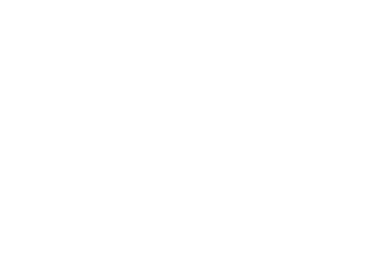
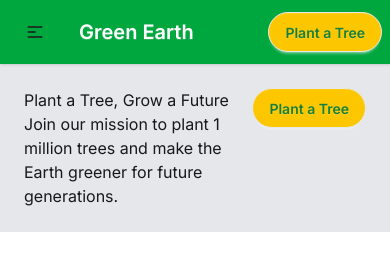
Before and after one commit to Mr-Shahadat321/assignment-6, a plain HTML site: page index.html in a window 390 px wide. Drawn offline with nearby package versions, Linux system fonts and the light colour scheme.

Commit message:
create navbar

```diff
--- a/index.html
+++ b/index.html
@@ -1,11 +1,94 @@
 <!DOCTYPE html>
 <html lang="en">
-<head>
-    <meta charset="UTF-8">
-    <meta name="viewport" content="width=device-width, initial-scale=1.0">
-    <title>Document</title>
-</head>
-<body>
+  <head>
+    <meta charset="UTF-8" />
+    <meta name="viewport" content="width=device-width, initial-scale=1.0" />
 
-</body>
+    <!-- google-font -->
+    <link rel="preconnect" href="https://fonts.googleapis.com" />
+    <link rel="preconnect" href="https://fonts.gstatic.com" crossorigin />
+    <link
+      href="https://fonts.googleapis.com/css2?family=Inter:ital,opsz,wght@0,14..32,100..900;1,14..32,100..900&display=swap"
+      rel="stylesheet"
+    />
+
+    <!-- daisy-UI and tailwind -->
+    <link
+      href="https://cdn.jsdelivr.net/npm/daisyui@5"
+      rel="stylesheet"
+      type="text/css"
+    />
+    <script src="https://cdn.jsdelivr.net/npm/@tailwindcss/browser@4"></script>
+    <title>Green Earth</title>
+    <style>
+      * {
+        font-family: "Inter", sans-serif;
+      }
+    </style>
+  </head>
+  <body>
+    <header>
+      <!-- navbar section -->
+      <div class="navbar bg-green-600 shadow-sm">
+        <div class="navbar-start">
+          <div class="dropdown text-white">
+            <div tabindex="0" role="button" class="btn btn-ghost lg:hidden">
+              <svg
+                xmlns="http://www.w3.org/2000/svg"
+                class="h-5 w-5"
+                fill="none"
+                viewBox="0 0 24 24"
+                stroke="currentColor"
+              >
+                <path
+                  stroke-linecap="round"
+                  stroke-linejoin="round"
+                  stroke-width="2"
+                  d="M4 6h16M4 12h8m-8 6h16"
+                />
+              </svg>
+            </div>
+            <ul
+              tabindex="0"
+              class="menu menu-sm dropdown-content bg-base-100 rounded-box z-1 mt-3 w-52 p-2 shadow"
+            >
+              <li><a>About</a></li>
+              <li>Gallery</li>
+              >
+              <li><a>Plant a Tree</a></li>
+            </ul>
+          </div>
+          <a class="btn btn-ghost text-xl text-white">Green Earth</a>
+        </div>
+        <div class="navbar-center hidden lg:flex">
+          <ul class="menu menu-horizontal px-1 flex gap-4 text-white">
+            <li>About</li>
+            <li>Gallery</li>
+            <li>Plant a Tree</li>
+          </ul>
+        </div>
+        <div class="navbar-end">
+          <a class="btn bg-yellow-400 text-[#15803D] rounded-3xl"
+            >Plant a Tree</a
+          >
+        </div>
+      </div>
+    </header>
+
+    <section>
+      <!-- banner-section -->
+      <div class="bg-gray-200 p-6 flex justify">
+        <img src="./" alt="" />
+        <div>
+            <h1>Plant a Tree, Grow a Future</h1>
+        <p>
+          Join our mission to plant 1 million trees and make the Earth greener
+          for future generations.
+        </p>
+        </div>
+
+        <a class="btn bg-yellow-400 text-[#15803D] rounded-3xl">Plant a Tree</a>
+      </div>
+    </section>
+  </body>
 </html>
```
Also changed, not shown: tailwind.config.js (added).
